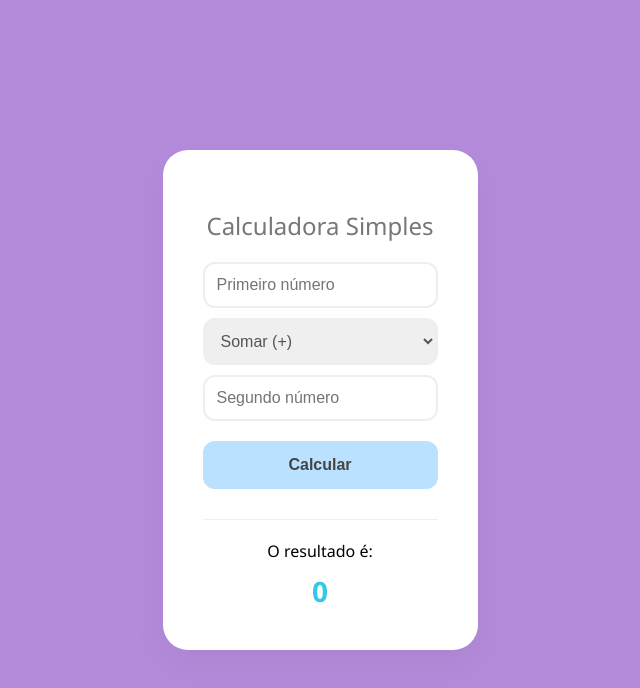
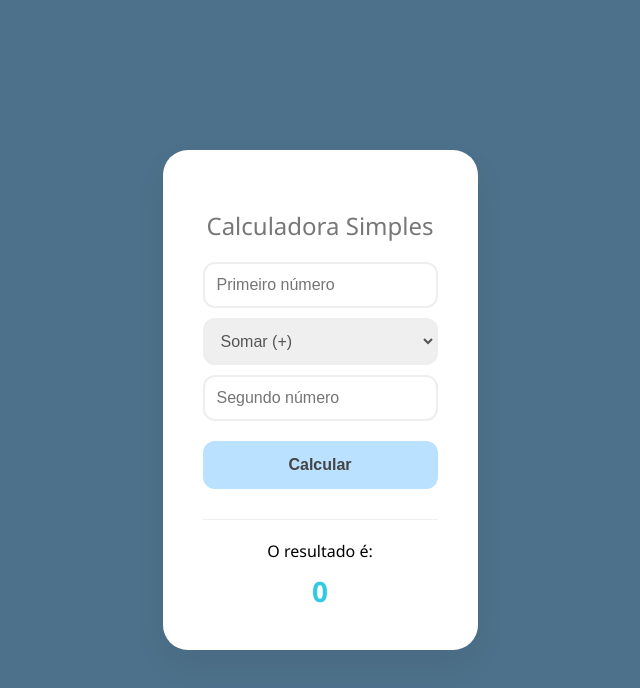
Before and after one commit to JulianMelo7/Devops, a plain HTML site: page index.html in a window 1280 px wide. Shown: the whole page, without its empty margins (320-960 px from the left). Drawn offline with Linux system fonts and the light colour scheme.

Commit message:
teste discord

```diff
--- a/ss.css
+++ b/ss.css
@@ -5,7 +5,7 @@ body {
     align-items: center;
     height: 100vh;
     margin: 0;
-    background-color: #b48bdb;
+    background-color: #4d718a;
     font-family: 'Segoe UI', sans-serif;
 }
 
```
Also changed, not shown: README.md.
